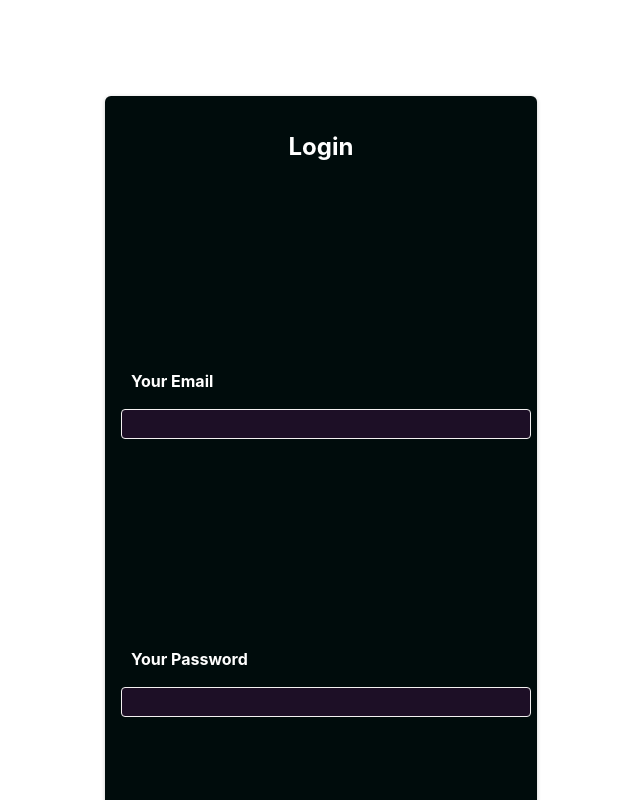
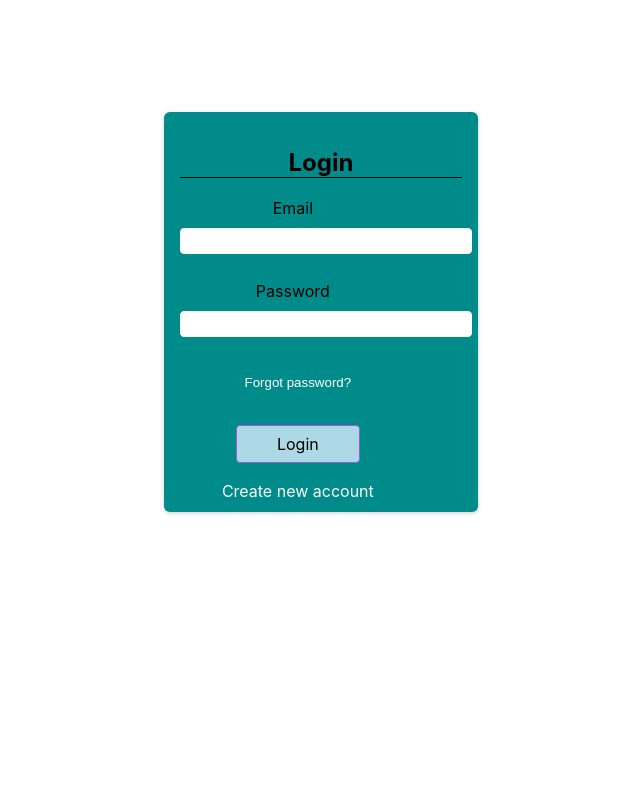
Before and after one commit to NidhiMehendale/Expense-Traker-React, a React (Create React App) app: page / in a window 1280 px wide. Shown: the top 800 px of the page, without its empty margins (319-959 px from the left). Built offline with nearby package versions, Linux system fonts and the light colour scheme.

Commit message:
Forgot Password Workflow

```diff
--- a/src/App.js
+++ b/src/App.js
@@ -3,6 +3,7 @@ import React from "react";
 import { BrowserRouter as Router, Route, Switch } from "react-router-dom"; // Import correct components
 import Welcome from "./components/header/Welcome";
 import Profile from "./components/header/Profile";
+import Resetpassword from "./components/header/Resetpassword";
 
 function App() {
   return (
@@ -21,6 +22,9 @@ function App() {
           <Route path="/welcome/profile">
             <Profile />
           </Route>
+          <Route path="/resetpassword">
+            <Resetpassword />
+          </Route>
         </Switch>
       </Router>
     </React.Fragment>
--- a/src/components/SignUp.js
+++ b/src/components/SignUp.js
@@ -1,149 +1,138 @@
-import React, { useContext } from "react";
-import { useState } from "react";
-import classes from "./SignUp.module.css";
-import AuthContext from "./store/auth-context";
+import { useState, useRef, useContext} from 'react';
 import { useHistory } from 'react-router-dom';
+import classes from './SignUp.module.css';
+import AuthContext from './store/auth-context';
 
-const  SignUp = () => {
+
+const LoginPage = () => {
   const history = useHistory();
+
+  const emailInputRef = useRef();
+  const passwordInputRef = useRef();
+
 
   const [isLogin, setIsLogin] = useState(true);
   const [isLoading, setIsLoading] = useState(false);
 
-  const [email, setEmail] = useState("");
-  const [password, setPassword] = useState("");
-  const [conpass, setconfPass] = useState("");
+  const authCtx = useContext(AuthContext);
 
-  const ctx = useContext(AuthContext);
 
 
   const switchAuthModeHandler = () => {
     setIsLogin((prevState) => !prevState);
   };
 
-  const emailChangeHandler = (e) => {
-    setEmail(e.target.value);
-  };
-  const passwordChangeHandler = (e) => {
-    setPassword(e.target.value);
-  };
-
-  const confpasswordChangeHandler = (e) => {
-    setconfPass(e.target.value);
-    // setisCursorAllow(false);
-  };
+  const resetpasswordHandler = () => {
+   let  replace = "/resetpassword"
+    history.replace(replace);
+  }
 
   const submitHandler = (event) => {
     event.preventDefault();
 
-    //optional:add validation
+    const enteredEmail = emailInputRef.current.value;
+    const enteredPassword = passwordInputRef.current.value;
+
 
     setIsLoading(true);
     let url;
-    if (!isLogin && password !== conpass) {
-      return alert("password is not same");
-    } else {
-      if (isLogin) {
-        url =
-          "https://identitytoolkit.googleapis.com/v1/accounts:signInWithPassword?key=AIzaSyAjnoOONhbal4-8ybz17138o-5U25hPyxM";
-      } else {
-        url =
-          "https://identitytoolkit.googleapis.com/v1/accounts:signUp?key=AIzaSyAjnoOONhbal4-8ybz17138o-5U25hPyxM";
+    let replace;
+    if(isLogin){
+      url = 'https://identitytoolkit.googleapis.com/v1/accounts:signInWithPassword?key=AIzaSyAjnoOONhbal4-8ybz17138o-5U25hPyxM'
+      replace="/welcome";
+    }else{
+      url = 'https://identitytoolkit.googleapis.com/v1/accounts:signUp?key=AIzaSyAjnoOONhbal4-8ybz17138o-5U25hPyxM'
+      replace="signup";
+
     }
 
-      fetch(url, {
-        method: "POST",
+    fetch(url,
+          {
+            method: 'POST',
             body: JSON.stringify({
-          email: email,
-          password: password,
-          returnSecureToken: true,
+              email: enteredEmail,
+              password: enteredPassword,
+
+              returnSecureToken :true
             }),
             headers: {
-          "Content-Type": "application/json"
-        },
-      })
-        .then((res) => {
+               'Content-Type' : 'application/json'
+            }
+          }
+      ).then(res => {
         setIsLoading(false);
-
-          if (res.ok) {
+        if(res.ok){
             return res.json();
-          } else {
-            return res.json().then((data) => {
-              let errorMessage = "Authentication failed";
+        }else{
+         return res.json().then(data => {
+            let errorMessage = 'Authentication failed';
             if(data && data.error && data.error.message){
               errorMessage = data.error.message;
             }
 
             throw new Error(errorMessage);
-
           });
         }
-        })
-        .then((data) => {
-          ctx.login(data.idToken);
-         history.replace('/welcome');
-
+      }).then(data => {
+            authCtx.login(data.idToken);
+            history.replace(replace);
+           window.location.reload();
 
       })
       .catch((err) => {
+          alert(err.message)
+      });
 
-          alert(err.message);
-        });
-    }
 
   };
 
   return (
-    <section className={classes.head}>
-      <h1>{isLogin ? "Login" : "Sign Up"}</h1>
+
+    <section className={classes.auth}>
+
+      <h1>{isLogin ? 'Login' : 'Sign Up'}</h1>
       <form onSubmit={submitHandler}>
         <div className={classes.control}>
-          <label htmlFor="email">Your Email</label>
+          <label htmlFor='email'>Email</label>
+          <input type='email' id='email' required ref={emailInputRef} />
+        </div>
+        <div className={classes.control}>
+          <label htmlFor='password'>Password</label>
           <input
-            type="email"
-            id="email"
+            type='password'
+            id='password'
             required
-            onChange={emailChangeHandler}
-            value={email}
+            ref={passwordInputRef}
           />
         </div>
-        <div className={classes.control}>
-          <label htmlFor="password">Your Password</label>
-          <input
-            type="password"
-            id="password"
-            required
-            value={password}
-            onChange={passwordChangeHandler}
-          />
-        </div>
-        <div className={classes.control}>
-          <label htmlFor="phone">Confirm Password</label>
-          <input
-            type="password"
-            placeholder="Confirm password"
-            required
-            id="password"
-            value={conpass}
-            onChange={confpasswordChangeHandler}
-          />
-        </div>
+        {!isLoading &&
+          <button
+            type='button'
+            style={{color:'white',background:'inherit'}}
+            onClick={resetpasswordHandler}
+          >
+          {isLogin ? 'Forgot password?' : ''}
+          </button>
+        }
         <div className={classes.actions}>
-          {!isLoading && (
-            <button>{isLogin ? "Login" : "Create Account"}</button>
-          )}
-          {isLoading && <p>Sending request..!</p>}
+
+         {!isLoading && <button>{isLogin ? 'Login' : 'Create Account'}</button> }
+
+         {isLoading && <p>Sending request...</p>}
           <button
-            type="button"
+            type='button'
             className={classes.toggle}
             onClick={switchAuthModeHandler}
           >
-            {isLogin ? "Create new account" : "Login with existing account"}
+            {isLogin ? 'Create new account' : 'Login with existing account'}
           </button>
         </div>
       </form>
     </section>
+
   );
-}
+};
 
-export default SignUp;
+
+
+export default LoginPage;
--- a/src/components/SignUp.module.css
+++ b/src/components/SignUp.module.css
@@ -1,105 +1,76 @@
-.head {
-  width: 90%;
+.auth {
+  margin: 7rem auto;
+  width: 22%;
+  height: 23rem;
   max-width: 25rem;
+  border-radius: 6px;
+  background-color: darkcyan;
+  box-shadow: 0 1px 4px rgba(0, 0, 0, 0.2);
   padding: 1rem;
-  margin: 3rem auto;
   text-align: center;
-  /* color: white; */
-  border-radius: 6px;
-  background-color: rgb(0, 12, 12);
+  color: black;
+}
+
+h1 {
   text-align: center;
-  color: white;
-  box-shadow: 0 1px 4px rgb(0, 0, 0, 0.2);
-  margin-top: 6rem;
+  color: black;
 }
 
 .control {
-  margin-bottom: 0.5rem;
+  margin-bottom: 27px;
 }
-.control label {
+
+.label {
   display: block;
   color: white;
   font-weight: bold;
-  margin-bottom: 0.5rem;
-  text-align: start;
+  margin-bottom: 27px;
+
+
 }
+
 .control input {
   font: inherit;
-  width: 100%;
-  background-color: #1d0f26;
+  margin-top: 10px;
+  color: #38015c;
   border-radius: 4px;
-  border: 1px solid rgb(244, 241, 241);
-  color: aliceblue;
+  border: 1px solid white;
+  width: 125%;
+  text-align: left;
   padding: 0.25rem;
 }
-/* button {
+
+.actions {
   margin-top: 1.5rem;
+  display: flex;
   flex-direction: column;
   align-items: center;
-  cursor: pointer;
-  font: inherit;
-  border: 1px solid black;
-  border-radius: 4px;
-  box-shadow: 0 1px 2px rgb(0, 0, 0.2);
-  padding: 5px 10px;
-  background-color: rgb(144, 111, 88);
-  /* color: white; */
-/*
-.button:hover,
-.button.active {
-  border-color: #1d0f26;
 }
 
-.button .toggle {
-
-  flex-direction: column;
-  align-items: center;
-  cursor: pointer;
-  font: inherit;
-  border: 1px solid black;
-  border-radius: 4px;
-  box-shadow: 0 1px 2px rgb(0, 0, 0.2);
-  padding: 5px 10px;
-  /*
-  margin-top: 1rem;
-
-  border: none;
-  padding: 0.15rem, 1.5rem;
-  background-color: rgb(144, 111, 88); */
-
-/*
-.toggle:hover,
-.button.active {
-  background-color: burlywood;
-  border-color: #1d0f26;
-} */
 .actions button {
   cursor: pointer;
   font: inherit;
-  color: white;
-
-  background-color: rgb(21, 13, 39);
-  border-color: burlywood;
-  border: 1px solid burlywood;
-
+  color: black;
+  background-color: lightblue;
+  border: 1px solid #9f5ccc;
   border-radius: 4px;
   padding: 0.5rem 2.5rem;
 }
 
-.actions button:hover {
-  background-color: rgb(198, 140, 65);
+/* .actions button:hover {
+  background-color: #873abb;
+  border-color: #873abb;
+} */
+
+.actions .toggle {
+  margin-top: 1rem;
+  background-color: transparent;
+  color: white;
+  border: none;
+  padding: 0.15rem 1.5rem;
 }
 
-.actions .toggle {
-  cursor: pointer;
-  margin-top: 1.2rem;
-  font: inherit;
-  color: white;
-  background-color: rgb(21, 13, 39);
+.actions .toggle:hover {
+  background-color: transparent;
 
-  border-color: rgb(21, 13, 39);
-  border: 1px solid burlywood;
-
-  border-radius: 4px;
-  padding: 0.5rem 2.5rem;
 }
--- /dev/null
+++ b/src/components/header/ResetPassword.module.css
@@ -0,0 +1,28 @@
+form {
+    width: 80%;
+    display: block;
+  }
+  input {
+    width: 30%;
+    height: 2vh;
+  }
+  label {
+    width: 30%;
+  }
+  button {
+    /* padding: 7px 12px; */
+    background-color: darkcyan;
+    border-radius: 5px solid darkcyan;
+    border: 5px solid darkcyan;
+    margin-left: 10px;
+
+  }
+
+  h1 {
+    font-style: inherit;
+    border-bottom: 1px solid black;
+  }
+
+  .reset{
+      width: 60%;
+  }
--- /dev/null
+++ b/src/components/header/Resetpassword.js
@@ -0,0 +1,50 @@
+import React, { useRef } from "react";
+import classes from "./ResetPassword.module.css";
+
+function Resetpassword() {
+  const inputEmailRef = useRef();
+
+  const submitHandler = (e) => {
+    e.preventDefault();
+    console.log('reset')
+    const enteredEmail = inputEmailRef.current.value;
+    fetch(
+      "https://identitytoolkit.googleapis.com/v1/accounts:sendOobCode?key=AIzaSyAjnoOONhbal4-8ybz17138o-5U25hPyxM",
+      {
+        method: "POST",
+        body: JSON.stringify({
+          requestType: "PASSWORD_RESET",
+          email: enteredEmail,
+        }),
+        headers: {
+          "Content-Type": "application/json",
+        },
+      }
+    )
+      .then((res) => {
+        console.log(res);
+        if (res.ok) {
+          return res.json();
+        } else {
+          return res.json().then((data) => alert(data.error.message));
+        }
+      })
+      .then((data) => {
+        console.log("received data ", data);
+      })
+      .catch((err) => console.log(err));
+  };
+
+  return (
+    <div className={classes.reset}>
+      <form action="" onSubmit={submitHandler} className={classes.form}>
+        <h1>Reset Password</h1>
+        <label htmlFor="">Enter the Email Which You Have Registered:</label>
+        <input type="text" ref={inputEmailRef} id="email" required />
+        <button type="submit">Send Link</button>
+      </form>
+    </div>
+  );
+}
+
+export default Resetpassword;
```
Lines whose indentation alone changed are shown as unchanged.
